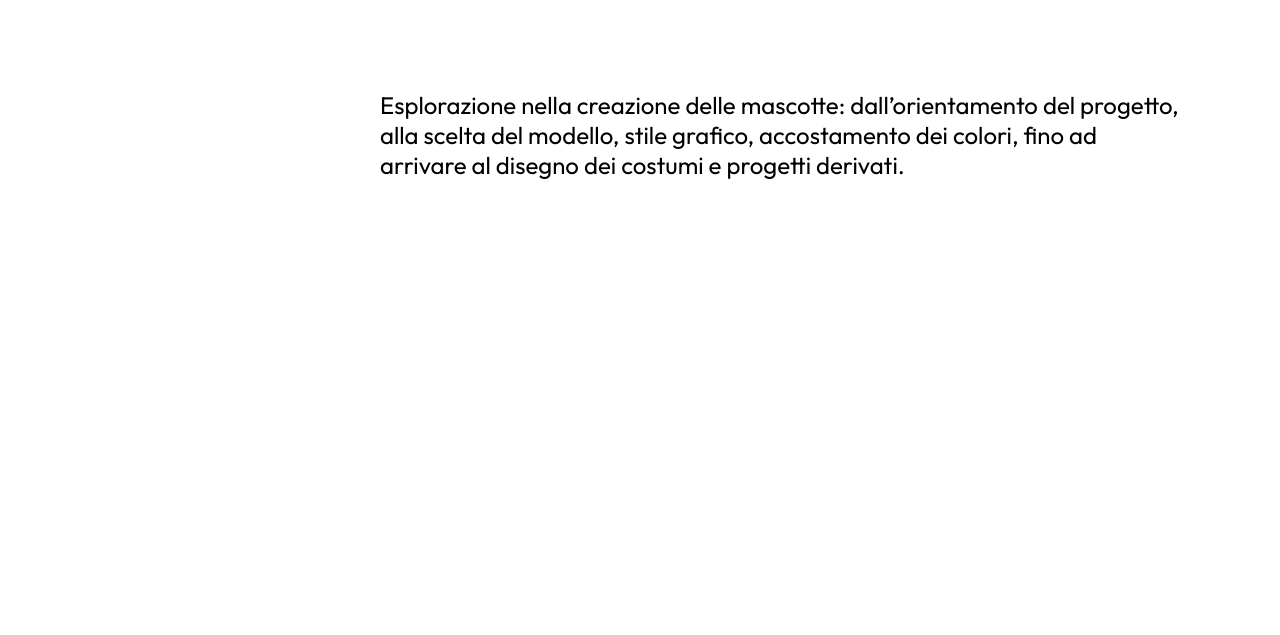
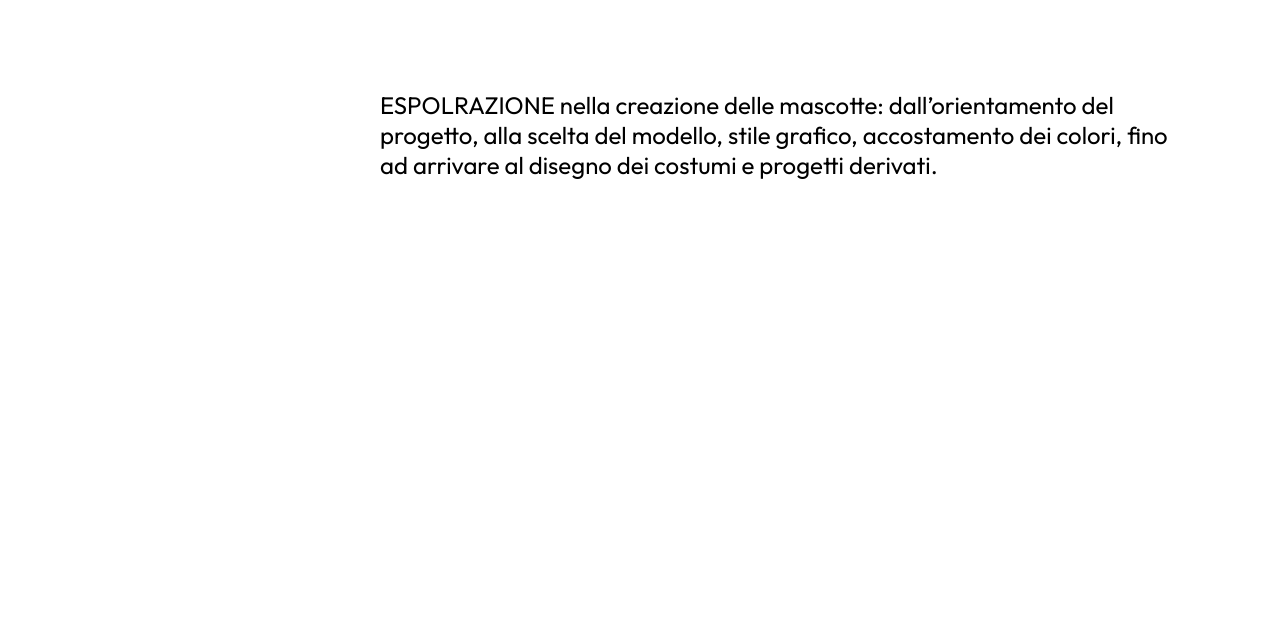
Before and after one commit to ddx2k/Sito-Mascotte-2-copia, a plain HTML site: page Design.html in a window 1280 px wide. Shown: the part 465-1100 px from the top of the page. Drawn offline with nearby package versions, Linux system fonts and the light colour scheme.

Commit message:
modifica

```diff
--- a/Design.html
+++ b/Design.html
@@ -51,7 +51,7 @@
     <section class="start">
         <div class="testata2">
             <h1>Design</h1>
-            <p>Esplorazione nella creazione delle mascotte: dall’orientamento del progetto,  alla scelta del modello, stile grafico, accostamento dei colori, fino ad arrivare al disegno dei costumi e progetti derivati.</p>
+            <p>ESPOLRAZIONE nella creazione delle mascotte: dall’orientamento del progetto,  alla scelta del modello, stile grafico, accostamento dei colori, fino ad arrivare al disegno dei costumi e progetti derivati.</p>
         </div>
     </section>
 
```
Also changed, not shown: 1 other file.
